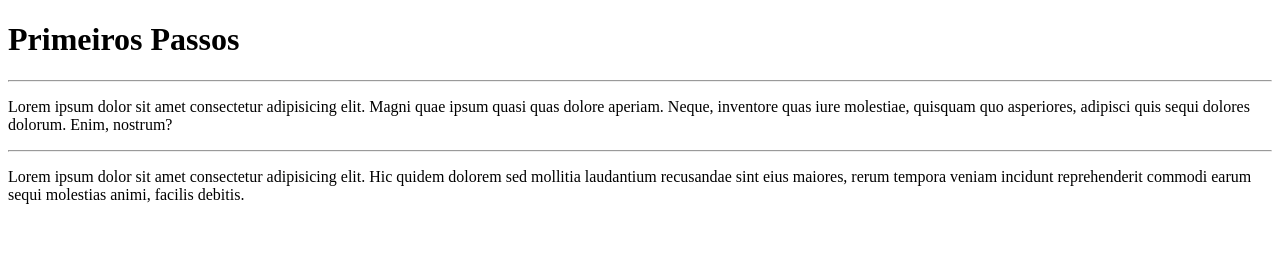
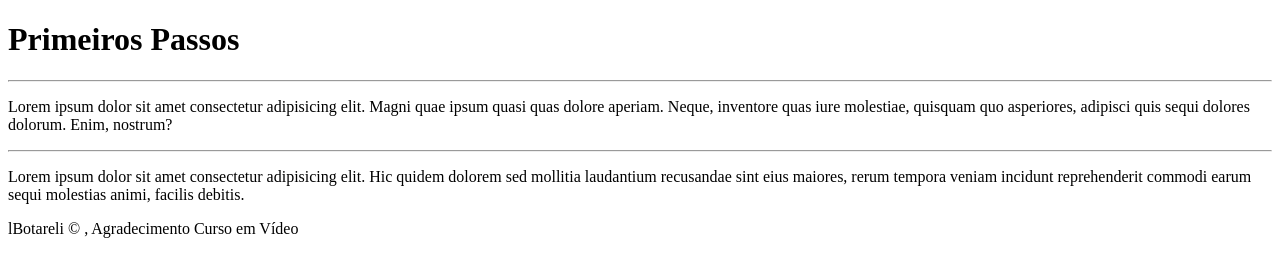
Before and after one commit to lBotareli/Primeiros-Passos, a plain HTML site: page Site-exemplo/index.html in a window 1280 px wide. Drawn offline with Linux system fonts and the light colour scheme.

Commit message:
Aprender footer

```diff
--- a/Site-exemplo/index.html
+++ b/Site-exemplo/index.html
@@ -12,4 +12,5 @@
     <hr>
     <p>Lorem ipsum dolor sit amet consectetur adipisicing elit. Hic quidem dolorem sed mollitia laudantium recusandae sint eius maiores, rerum tempora veniam incidunt reprehenderit commodi earum sequi molestias animi, facilis debitis.</p>
 </body>
+    <footer>lBotareli © , Agradecimento Curso em Vídeo</footer>
 </html>
```
